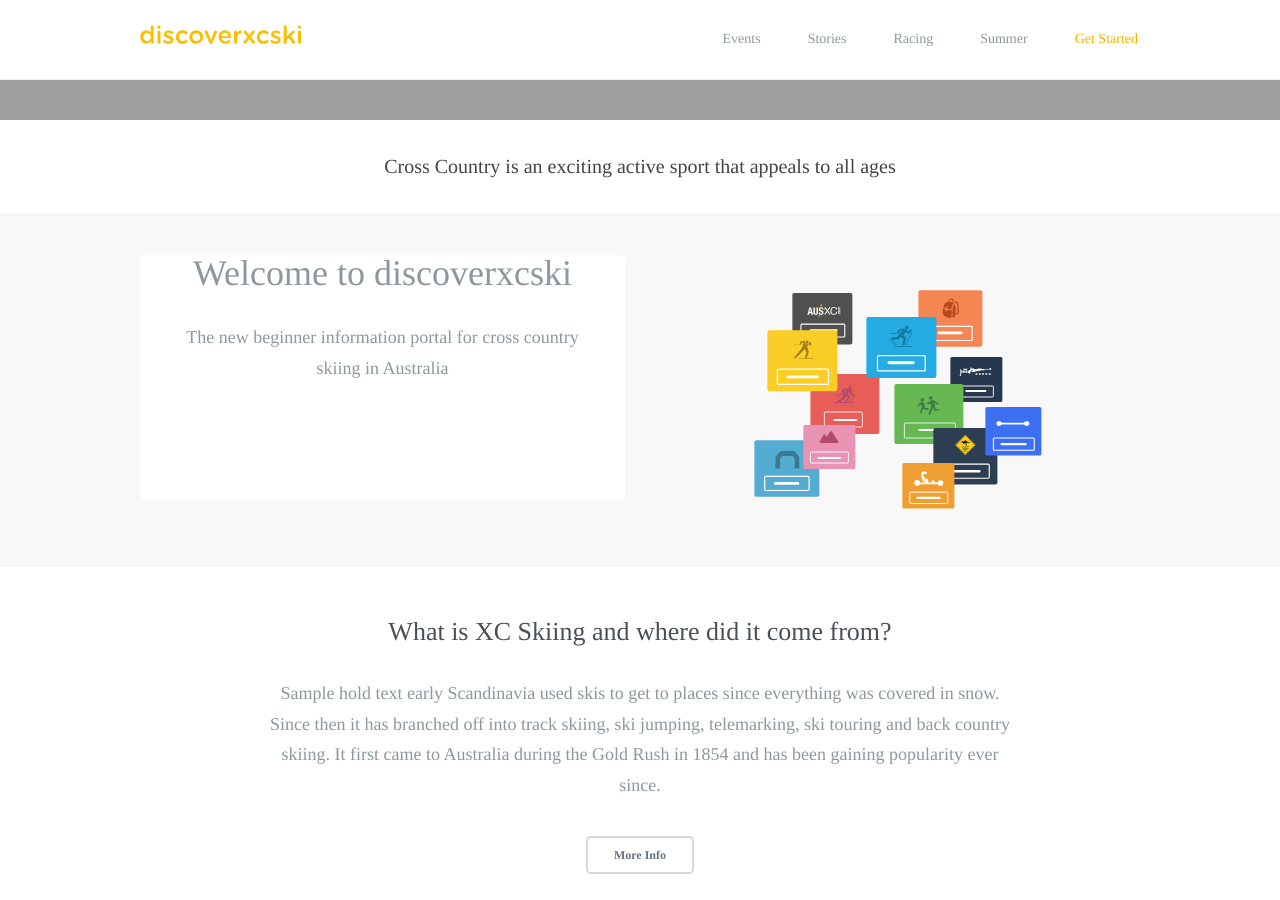
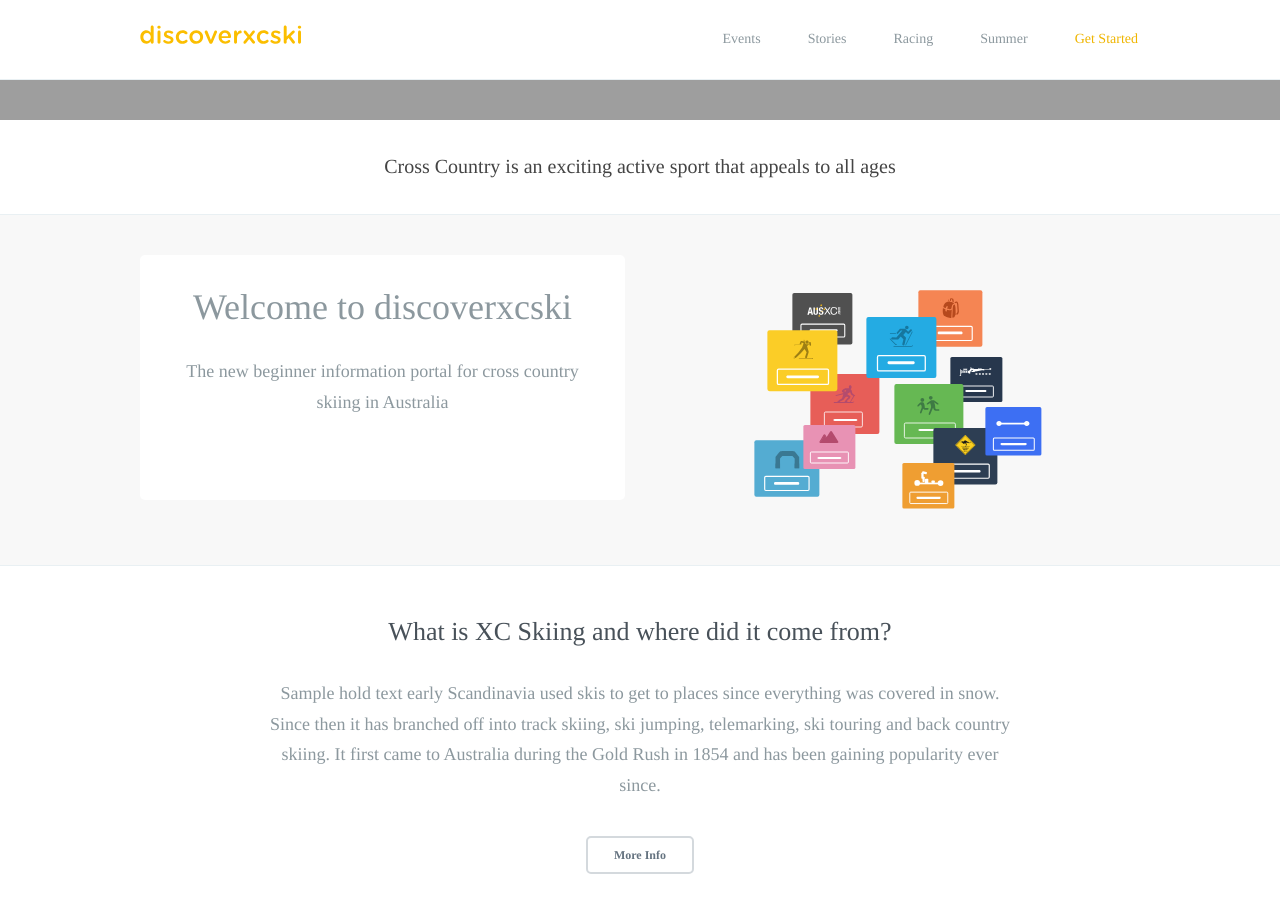
Before and after one commit to robcatto/robcatto.github.io, a Jekyll site: the page index.html, which Jekyll copies as it is, in a window 1280 px wide and 900 px high, scrolled down 920 px. Built offline with Jekyll 4.4.1, drawn with Linux system fonts in a browser that asks for light colours; some web fonts are replaced; Markdown is read by kramdown in place of the engine named in the settings.

Commit message:
Homepage Commit

```diff
--- a/index.html
+++ b/index.html
@@ -136,7 +136,7 @@
                                                 background-size: cover;
                                                 min-height: 245px;
                                                 ">
-                                                <h1 style="font-size: 30px color: #384047; ">Welcome to discoverxcski</h1>
+                                                <h1 style="font-size: 30px color: #384047; padding-top: 34px;">Welcome to discoverxcski</h1>
                                                 <p>The new beginner information portal for cross country skiing in Australia</p>
 
 
```
